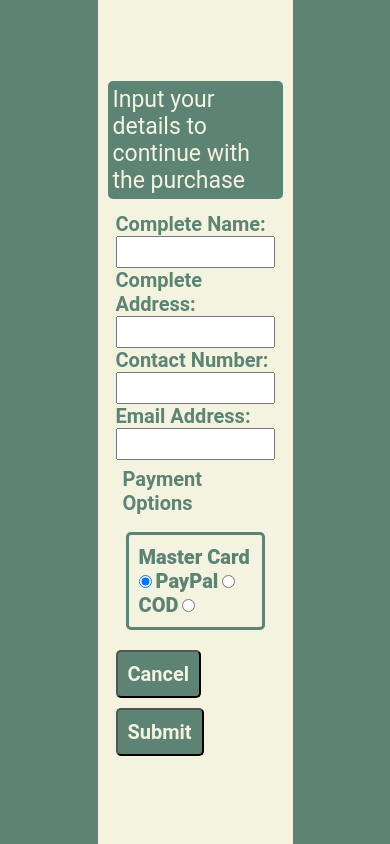
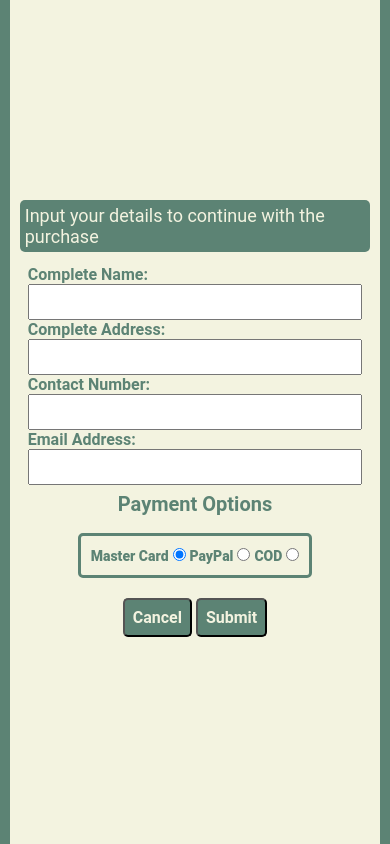
Before and after one commit to Drewlearn/E-CommerceProject, a plain HTML site: page E-commerce/form.html in a window 390 px wide. Drawn offline with Linux system fonts and the light colour scheme.

Commit message:
Updated the responsiveness

```diff
--- a/E-commerce/styles2.css
+++ b/E-commerce/styles2.css
@@ -81,3 +81,64 @@ form{
     border-radius: 5px;
     font-weight: 700;
 }
+
+/* RESPONSIVENESS */
+
+@media (max-width: 768px) {
+    .formContainer {
+        width: 80%; /* Wider container for smaller screens */
+        padding: 15px;
+    }
+
+    p {
+        font-size: 20px;
+    }
+
+    .information label {
+        font-size: 18px;
+    }
+
+    .information input {
+        font-size: 14px;
+        padding: 8px;
+    }
+
+    .paymentOption label {
+        font-size: 16px;
+    }
+
+    .submition button {
+        font-size: 18px;
+        padding: 8px;
+    }
+}
+
+/* Media Query for Mobile Devices (max-width: 480px) */
+@media (max-width: 480px) {
+    .formContainer {
+        width: 95%; /* Almost full width */
+        padding: 10px;
+    }
+
+    p {
+        font-size: 18px;
+    }
+
+    .information label {
+        font-size: 16px;
+    }
+
+    .information input {
+        font-size: 14px;
+        padding: 8px;
+    }
+
+    .paymentOption label {
+        font-size: 14px;
+    }
+
+    .submition button {
+        font-size: 16px;
+        padding: 8px;
+    }
+}
```
Also changed, not shown: E-commerce/styles.css (+98 -1 lines).
